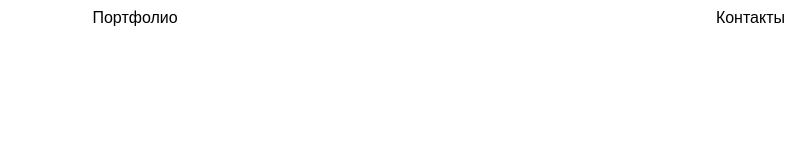
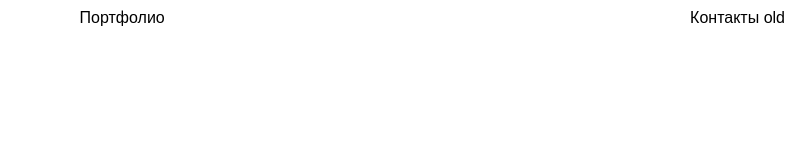
Before and after one commit to ilnaraskarov/special-app, a plain HTML site: page index.html in a window 1280 px wide. Shown: the full height of the page, 495-1280 px from the left. Drawn offline with Linux system fonts and the light colour scheme.

Commit message:
Update index.html

```diff
--- a/index.html
+++ b/index.html
@@ -14,7 +14,7 @@
         <nav>
             <a href="#services">Услуги</a>
             <a href="#portfolio">Портфолио</a>
-            <a href="#contacts">Контакты</a>
+            <a href="#contacts">Контакты old</a>
         </nav>
         <div>
             Наш e-mail: <a href="mailto:mail.ru">mail@mail.ru</a>
```
